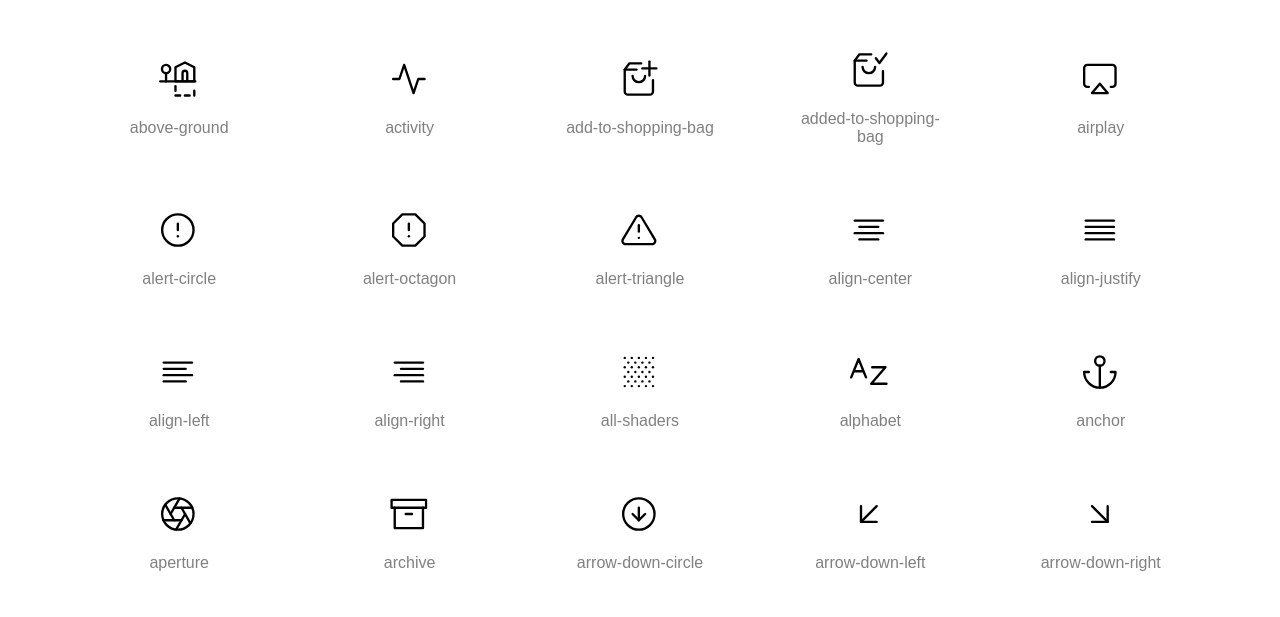
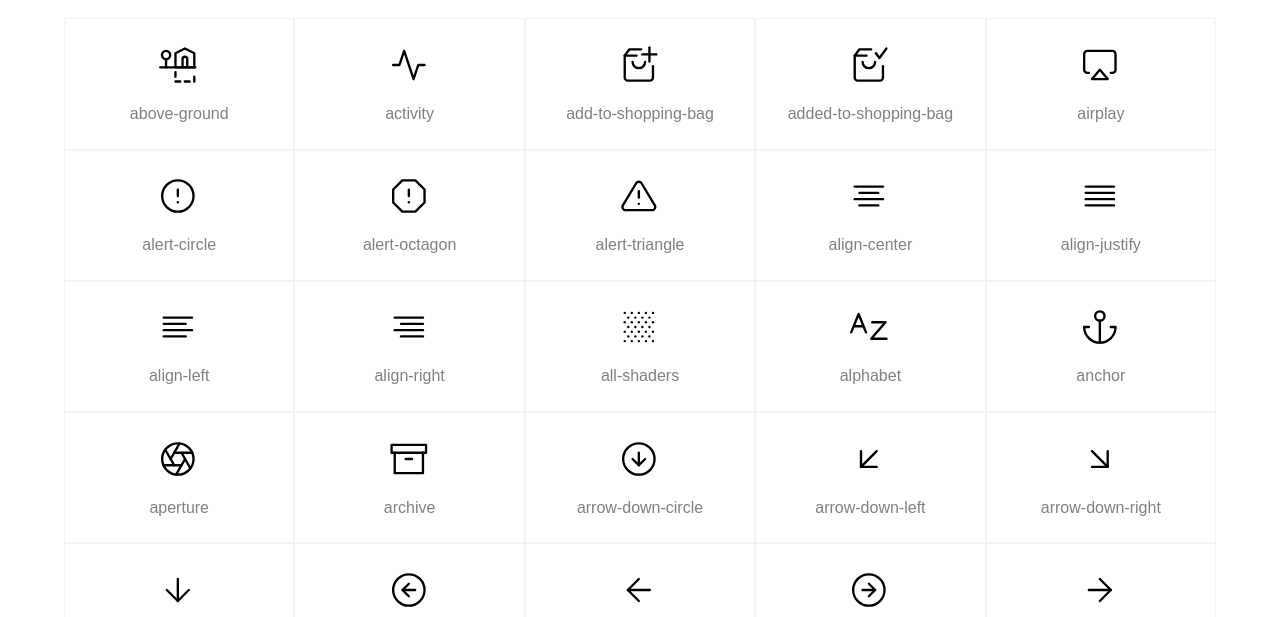
Before and after one commit to Felix-Giorgetti-SARL/icons, a plain HTML site: page index.html in a window 1280 px wide. Shown: the part 104-721 px from the top of the page. Drawn offline with Linux system fonts and the light colour scheme.

Commit message:
update styles

```diff
--- a/css/style.css
+++ b/css/style.css
@@ -11,13 +11,14 @@ html, body {
 }
 .item {
     display: flex;
-    margin: 1rem;
     justify-content: center;
     align-items: center;
-    padding: 1rem;
+    padding: 1.6rem 1rem;
     flex-direction: column;
     width: calc(100% / 12);
     min-width: 160px;
+    flex-grow: 1;
+    border: 1px solid #f3f3f3;
 }
 .item svg {
     --dimension: 40px;
```
